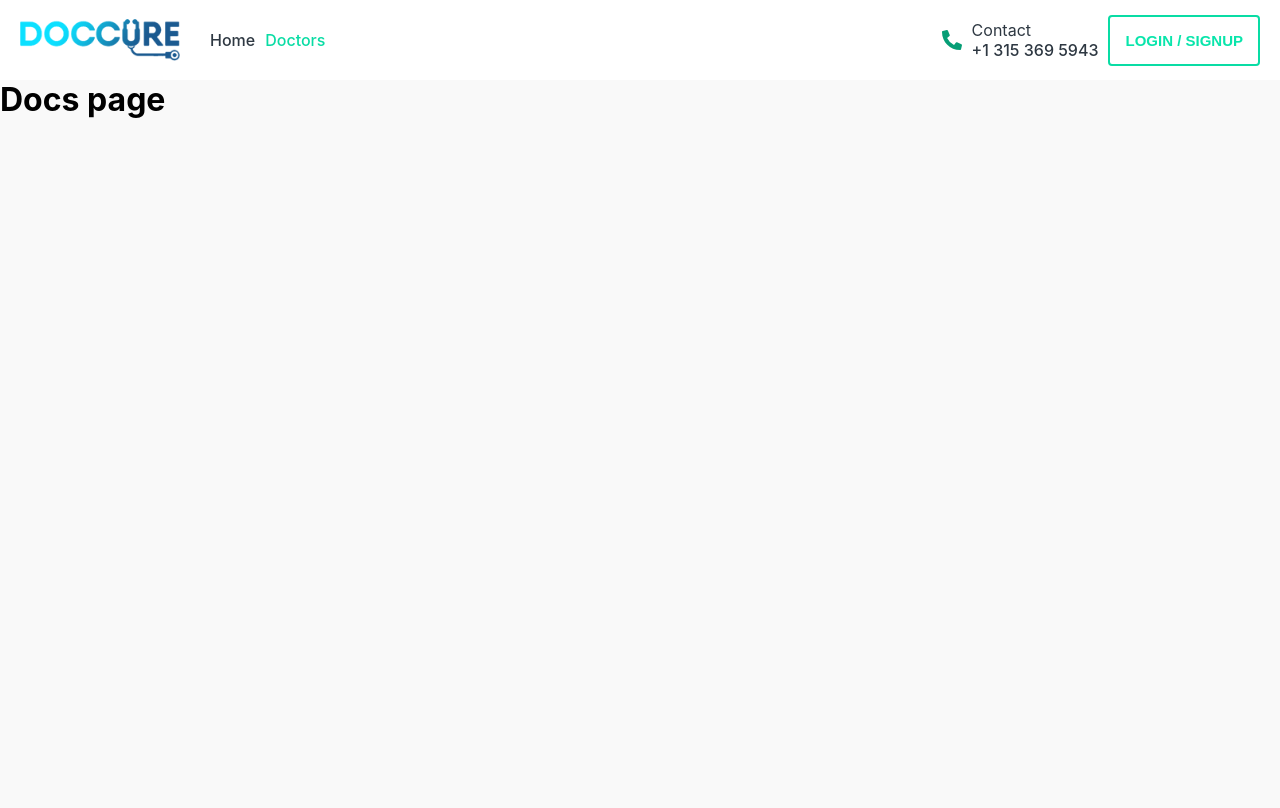
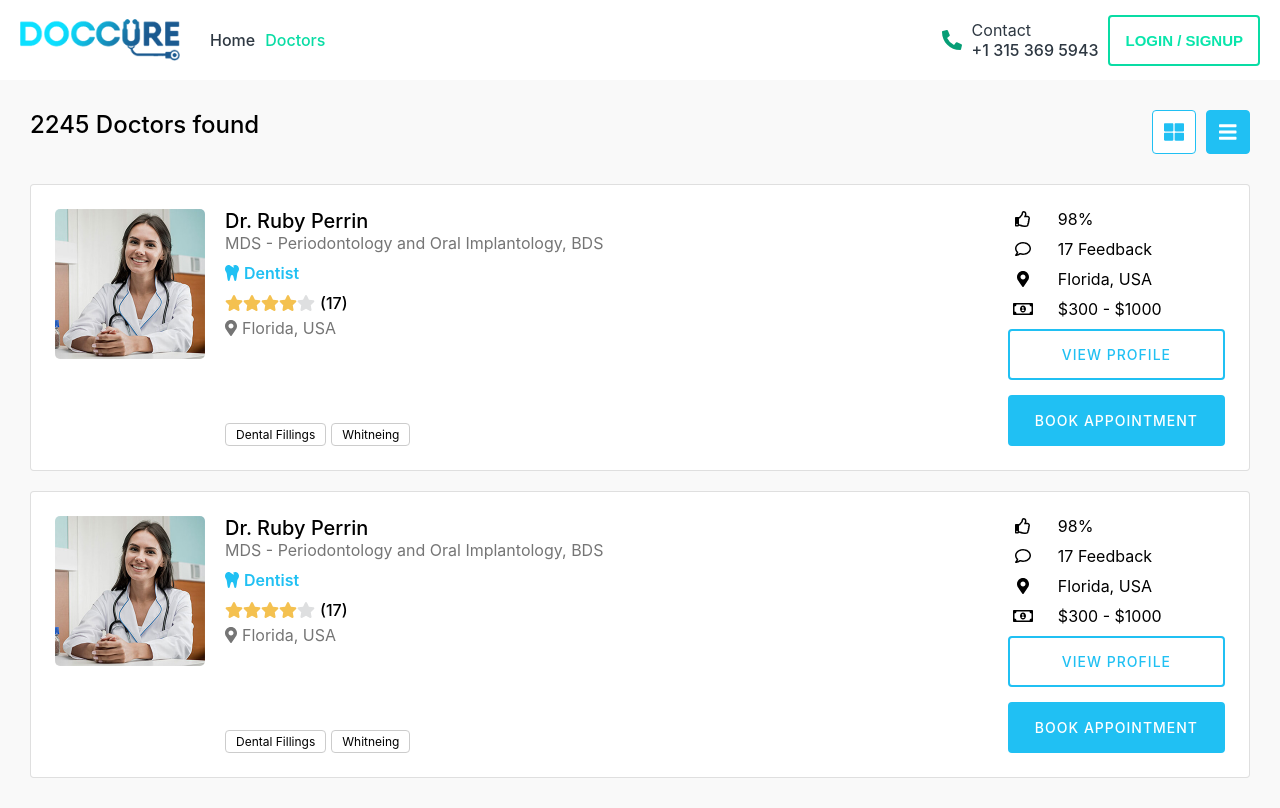
Before and after one commit to bogdanaks/doccure, a React (Create React App) app in the folder client/: page /doctors in a window 1280 px wide. Built offline with nearby package versions, Linux system fonts and the light colour scheme.

Commit message:
Создание страницы со списком докторов

```diff
--- a/client/src/pages/Doctors/Doctors.jsx
+++ b/client/src/pages/Doctors/Doctors.jsx
@@ -1,9 +1,29 @@
 import React from 'react'
+import { FontAwesomeIcon } from '@fortawesome/react-fontawesome'
+import { faThLarge, faBars } from '@fortawesome/free-solid-svg-icons'
+
+import styles from './styles.module.scss'
+
+import { DocListBlock } from '../../components/DocListBlock/DocListBlock'
 
 export const Doctors = () => {
     return (
-        <div>
-            <h1>Docs page</h1>
+        <div className={styles.doctorsWrapper}>
+            <div className={styles.docHeader}>
+                <h2>2245 Doctors found</h2>
+                <div className={styles.sortBlock}>
+                    <button>
+                        <FontAwesomeIcon icon={faThLarge} />
+                    </button>
+                    <button className={styles.active}>
+                        <FontAwesomeIcon icon={faBars} />
+                    </button>
+                </div>
+            </div>
+            <div className={styles.docContent}>
+                <DocListBlock />
+                <DocListBlock />
+            </div>
         </div>
     )
 }
--- /dev/null
+++ b/client/src/pages/Doctors/styles.module.scss
@@ -0,0 +1,46 @@
+.doctorsWrapper {
+    display: flex;
+    flex-direction: column;
+    padding: 30px;
+    box-sizing: border-box;
+    .docHeader {
+        display: flex;
+        flex-direction: row;
+        margin-bottom: 30px;
+        h2 {
+            font-weight: 500;
+        }
+        .sortBlock {
+            display: flex;
+            flex-direction: row;
+            margin-left: auto;
+            button {
+                align-items: center;
+                background-color: #fff;
+                border: 1px solid #ddd;
+                border-radius: 4px;
+                display: flex;
+                font-size: 20px;
+                justify-content: center;
+                padding: 4px 10px;
+                text-align: center;
+                margin-left: 10px;
+                width: 44px;
+                height: 44px;
+                transition: all 0.1s ease;
+                cursor: pointer;
+                border-color: #20c0f3;
+                color: #20c0f3;
+                &:hover {
+                    border-color: #20c0f3;
+                    color: #20c0f3;
+                }
+                &.active {
+                    background-color: #20c0f3;
+                    border-color: #20c0f3;
+                    color: #fff;
+                }
+            }
+        }
+    }
+}
```
